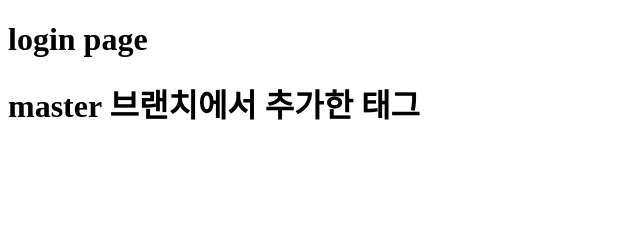
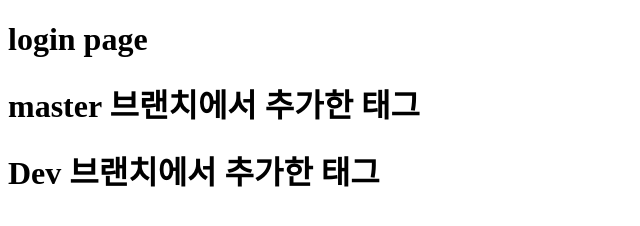
Before and after one commit to makdo111/MyApp, a plain HTML site: page login.html in a window 1280 px wide. Shown: the whole page, without its empty margins (0-640 px from the left). Drawn offline with Linux system fonts and the light colour scheme.

Commit message:
dev병함

```diff
--- a/login.html
+++ b/login.html
@@ -9,5 +9,6 @@
 <body>
     <h1>login page</h1>
     <h1>master 브랜치에서 추가한 태그</h1>
+    <h1>Dev 브랜치에서 추가한 태그</h1>
 </body>
 </html>
```
